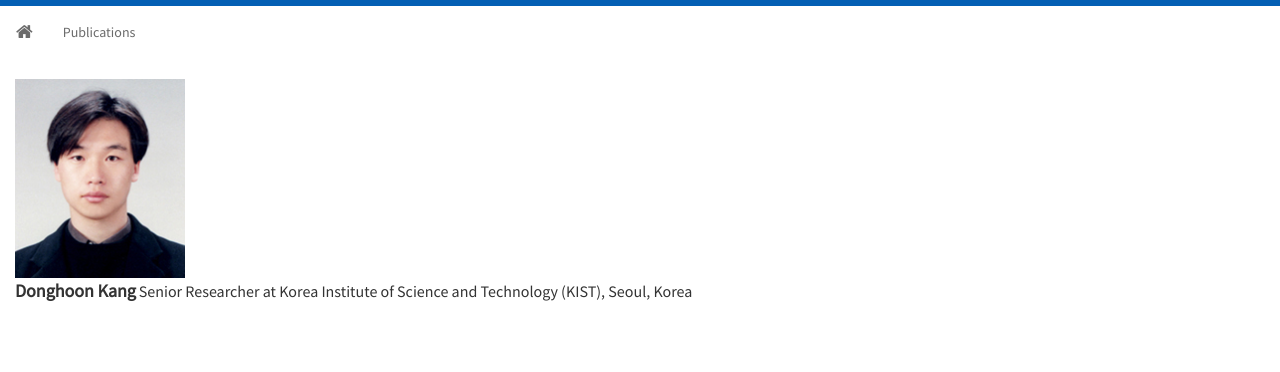
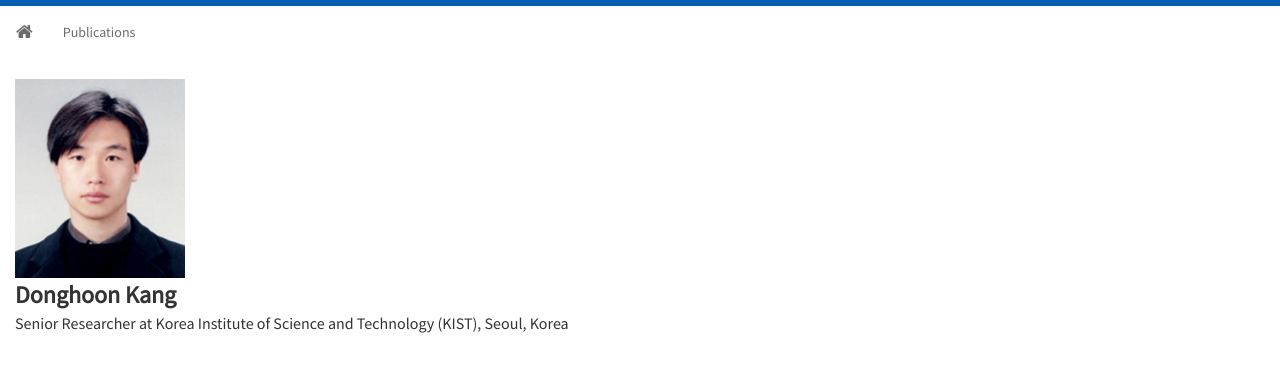
Before and after one commit to kimbabmoowoo/kimbabmoowoo.github.io, a Jekyll site: the page built from index.html, in a window 1280 px wide. Shown: the top 372 px of the page. Built offline with Jekyll 4.4.1, drawn with Linux system fonts in a browser that asks for light colours; nearby versions of some CDN libraries; Markdown is read by kramdown in place of the engine named in the settings; the list of posts is cut into pages by our own code.

Commit message:
Update index.html

```diff
--- a/index.html
+++ b/index.html
@@ -8,10 +8,13 @@ layout: home
 		<!-- <img src="https://raw.githubusercontent.com/kimbabmoowoo/kimbabmoowoo.github.io/master/dh3.jpg" width="170"> -->
 		<img src="{{ site.baseurl }}static/img/profile.jpg" width="170">
 	  </div>
-		<font size="4"><strong>{{ site.author }}</strong></font>
-		<font size="3">Senior Researcher at Korea Institute of Science and Technology (KIST), Seoul, Korea</font>
+		<font size="5"><strong>{{ site.author }}</strong></font><br>
+		<font size="3">Senior Researcher at Korea Institute of Science and Technology (KIST), Seoul, Korea</font><br>
+
+
+
 		<!-- <h4>Senior Researcher</h4>
-		<h5><a target="_blank" href="https://www.kist.re.kr/kist_web/main/"><span style= "color:#424242">
+<h5><a target="_blank" href="https://www.kist.re.kr/kist_web/main/"><span style= "color:#424242">
 			Korea Institute of Science and Technology (KIST), </span></a>
 		  Seoul, Korea</h5><br>
 
```
